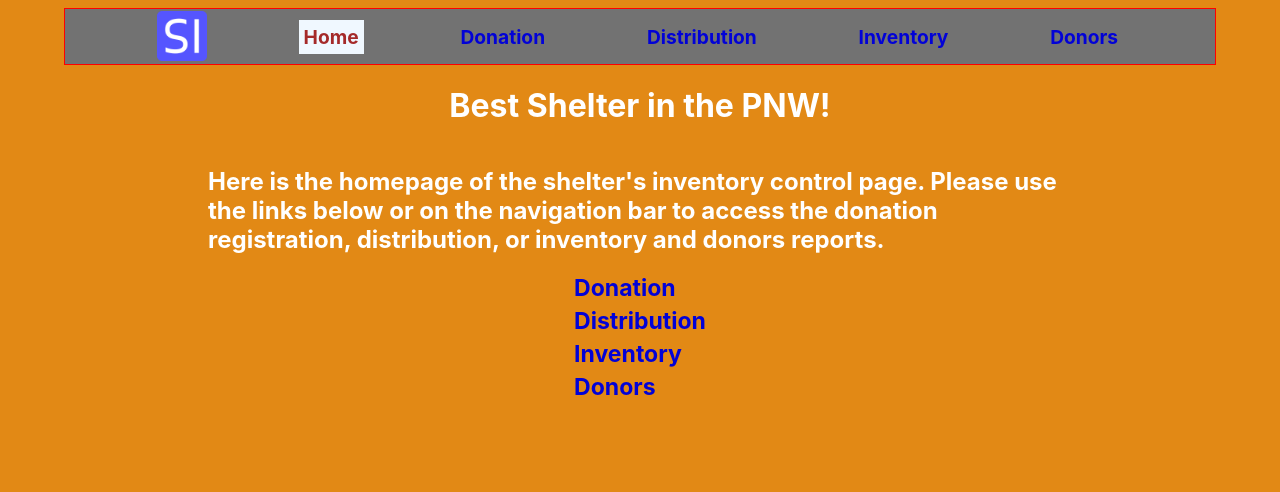
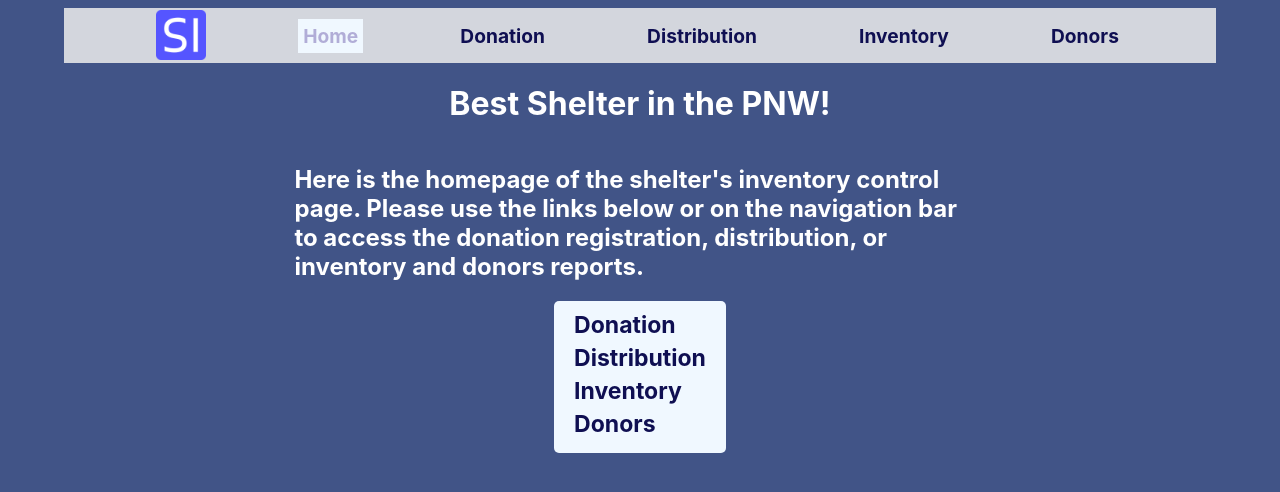
Before and after one commit to Sparky338/Digital-Aid_technical, a React (Create React App) app in the folder digital-aid-seattle/: page / in a window 1280 px wide. Shown: the top 492 px of the page. Built offline with nearby package versions, Linux system fonts and the light colour scheme.

Commit message:
adjusted colors on navbar and background

```diff
--- a/digital-aid-seattle/src/css/homepage.css
+++ b/digital-aid-seattle/src/css/homepage.css
@@ -1,7 +1,16 @@
 .pageDescription {
-    width: 75%;
+    width: 60%;
 }
 
 .link {
     margin-bottom: 5px;
 }
+
+.links-list {
+    background-color: aliceblue;
+    padding-left: 20px;
+    padding-right: 20px;
+    padding-top: 10px;
+    padding-bottom: 10px;
+    border-radius: 5px;
+}
--- a/digital-aid-seattle/src/css/navbar.css
+++ b/digital-aid-seattle/src/css/navbar.css
@@ -1,13 +1,9 @@
-.main-nav-bar {
-    border: 1px red solid;
-}
-
 .links {
     display: flex;
     flex-direction: row;
     justify-content: space-evenly;
     align-items: center;
-    background-color: rgb(114, 114, 114);
+    background-color: rgb(211, 214, 221);
 }
 
 .logo {
@@ -25,7 +21,7 @@
 }
 
 .nav-link.active {
-    color: brown;
+    color: rgb(177, 173, 215);
     background-color: aliceblue;
     padding: 5px;
 }
--- a/digital-aid-seattle/src/index.css
+++ b/digital-aid-seattle/src/index.css
@@ -7,7 +7,7 @@ body {
   -webkit-font-smoothing: antialiased;
   -moz-osx-font-smoothing: grayscale;
   color: rgb(255, 255, 255);
-  background-color: rgb(226, 137, 21);
+  background-color: rgb(65, 84, 135);
 }
 
 .link,
@@ -15,12 +15,12 @@ body {
   text-decoration: none;
   font-size: larger;
   font-weight: 700;
-  color:rgb(2, 2, 215);
+  color:rgb(15, 15, 82);
 }
 
 .link:hover,
 .nav-link:hover {
-  color: aliceblue;
+  color: rgb(177, 173, 215);
 }
 
 .donation-form-label,
```
